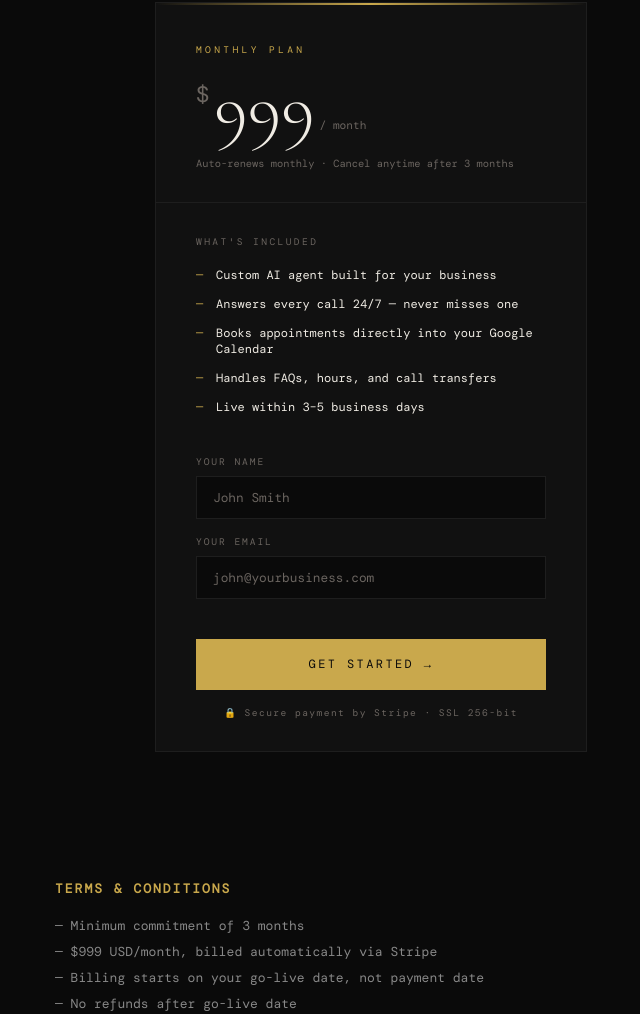
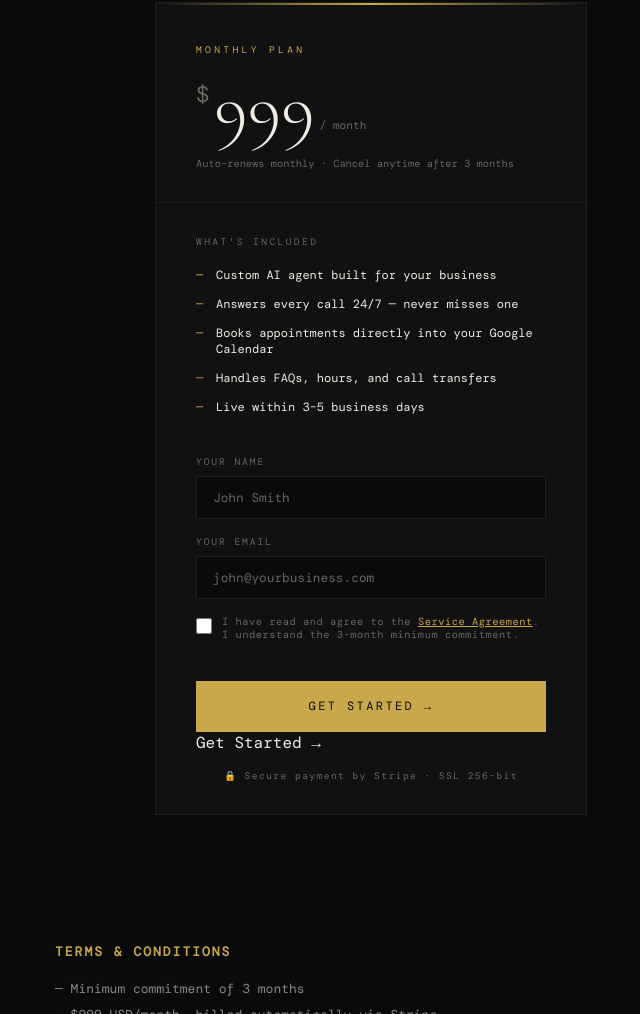
Before and after one commit to natterbox1/stripe-agent, a website: page index.html in a window 1280 px wide. Shown: the part 1217-2231 px from the top of the page, without its empty margins (269-909 px from the left). Drawn offline with nearby package versions, Linux system fonts and the light colour scheme; a web font is replaced by a local one.

Commit message:
add contract link

```diff
--- a/index.html
+++ b/index.html
@@ -290,7 +290,16 @@
             <input type="email" id="customerEmail" placeholder="john@yourbusiness.com" />
           </div>
 
+          <div class="form-group" style="display:flex;align-items:flex-start;gap:10px;margin-top:1rem;">
+            <input type="checkbox" id="agreeTerms" style="margin-top:3px;accent-color:#c9a84c;width:16px;height:16px;flex-shrink:0;" />
+            <label for="agreeTerms" style="font-size:0.65rem;color:#6b6560;letter-spacing:0.05em;text-transform:none;margin-bottom:0;">
+              I have read and agree to the <a href="https://docs.google.com/document/d/1FB3PKXN_egN4JBgnlyl8d_JpjBrmZsSi/edit?usp=sharing" target="_blank" style="color:#c9a84c;">Service Agreement</a>. I understand the 3-month minimum commitment.
+            </label>
+          </div>
+
           <button class="btn-pay" id="payBtn" onclick="handleCheckout()">
+            Get Started →
+          </button>
             Get Started →
           </button>
           <p class="error-msg" id="errorMsg"></p>
@@ -326,6 +335,8 @@
 
       err.style.display = 'none';
 
+const agreed = document.getElementById('agreeTerms').checked;
+      if (!agreed) { showError('Please agree to the Service Agreement to continue.'); return; }
       if (!name) { showError('Please enter your name.'); return; }
       if (!email || !email.includes('@')) { showError('Please enter a valid email.'); return; }
 
```
